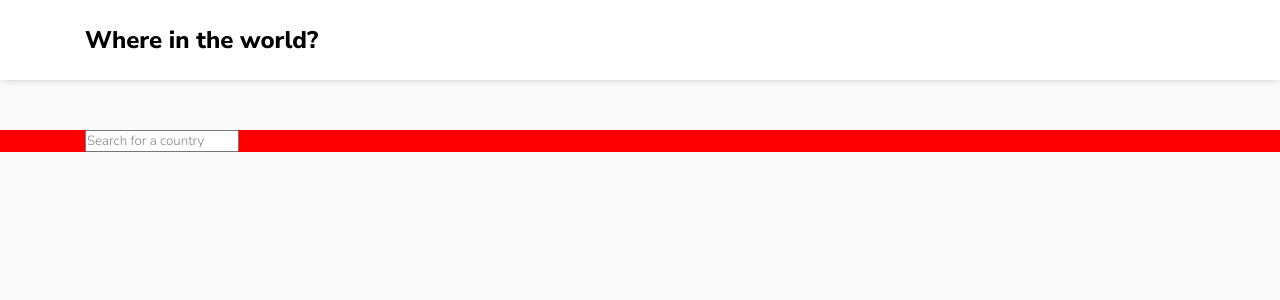
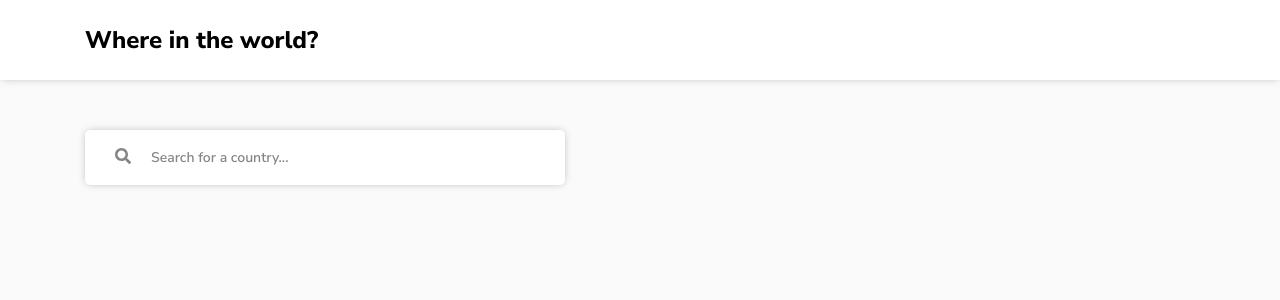
Before and after one commit to gabepinheiro/api-countries-reactapp, a React (Create React App) app: page / in a window 1280 px wide. Shown: the top 300 px of the page. Built offline with nearby package versions, Linux system fonts and the light colour scheme.

Commit message:
:sparkles: Created component Label and added icons

```diff
--- a/package.json
+++ b/package.json
@@ -3,6 +3,9 @@
   "version": "0.1.0",
   "private": true,
   "dependencies": {
+    "@fortawesome/fontawesome-svg-core": "^1.2.26",
+    "@fortawesome/free-solid-svg-icons": "^5.12.0",
+    "@fortawesome/react-fontawesome": "^0.1.8",
     "@testing-library/jest-dom": "^4.2.4",
     "@testing-library/react": "^9.3.2",
     "@testing-library/user-event": "^7.1.2",
--- a/src/App.js
+++ b/src/App.js
@@ -3,10 +3,14 @@ import React from 'react';
 import './styles/variables.css';
 import GlobalStyle from './styles/global';
 
-import Header from './components/Header/'
-import { Main } from './components/Main/'
-import Form from './components/Form/'
-import Input from './components/Input/'
+import Header from './components/Header/';
+import { Main } from './components/Main/';
+import Form from './components/Form/';
+import Input from './components/Input/';
+import Label from './components/Label/';
+
+import { FontAwesomeIcon } from '@fortawesome/react-fontawesome'
+import { faSearch } from '@fortawesome/free-solid-svg-icons'
 
 
 function App() {
@@ -17,10 +21,13 @@ function App() {
 
     <Main>
       <Form>
-        <Input placeholder="Search for a country" />
+        <Label>
+           <FontAwesomeIcon icon={faSearch} />
+          <Input placeholder="Search for a country..." />
+        </Label>
       </Form>
     </Main>
-    </>
+  </>
   );
 }
 
--- a/src/components/Form/index.js
+++ b/src/components/Form/index.js
@@ -1,9 +1,9 @@
 import styled from 'styled-components'
 
 const Form = styled.form`
-
   display: flex;
   justify-content:space-between;
+
 `;
 
 export default Form;
--- a/src/components/Input/styled.js
+++ b/src/components/Input/styled.js
@@ -1,6 +1,10 @@
 import styled from 'styled-components'
 
 export const Input = styled.input.attrs({ type: 'text' })`
+  font-size: 14px;
+  font-weight: 600;
+  border:0;
+
   &::placeholder{
     color: var(--color-dark-gray);
   }
--- /dev/null
+++ b/src/components/Label/index.js
@@ -0,0 +1,25 @@
+import styled from 'styled-components'
+
+import  { Input } from '../Input/styled'
+
+const Label = styled.label`
+  width:480px;
+  height: 55px;
+  background: var(--color-base);
+  line-height: 55px;
+  box-shadow: var(--box-shadow);
+  border-radius: 5px;
+  padding: 0 30px;
+  display:block;
+
+  svg{
+    color: var(--color-dark-gray);
+    margin-right: 20px;
+  }
+
+  ${Input}:focus & {
+    border: 1px solid var(--color-dark-gray);
+  }
+`;
+
+export default Label;
--- a/src/components/Main/index.js
+++ b/src/components/Main/index.js
@@ -3,6 +3,5 @@ import styled from 'styled-components'
 export const Main = styled.main`
   width: 100%;
   padding: 0 85px;
-  background-color:red;
 
 `
```
Also changed, not shown: 1 other file (tests, documents, lock files or other folders).
